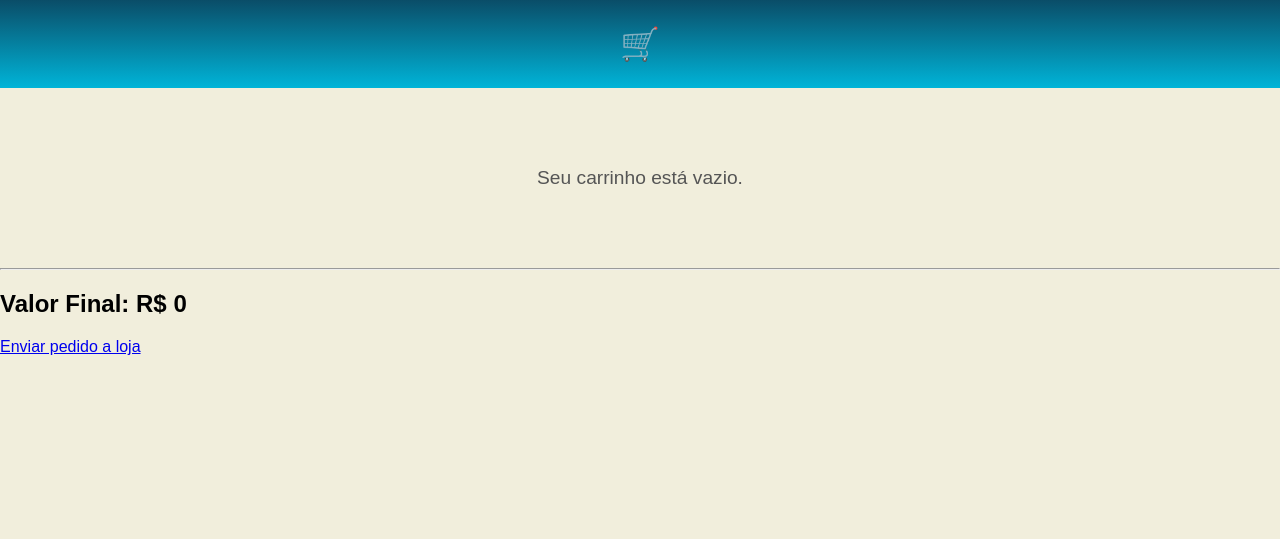
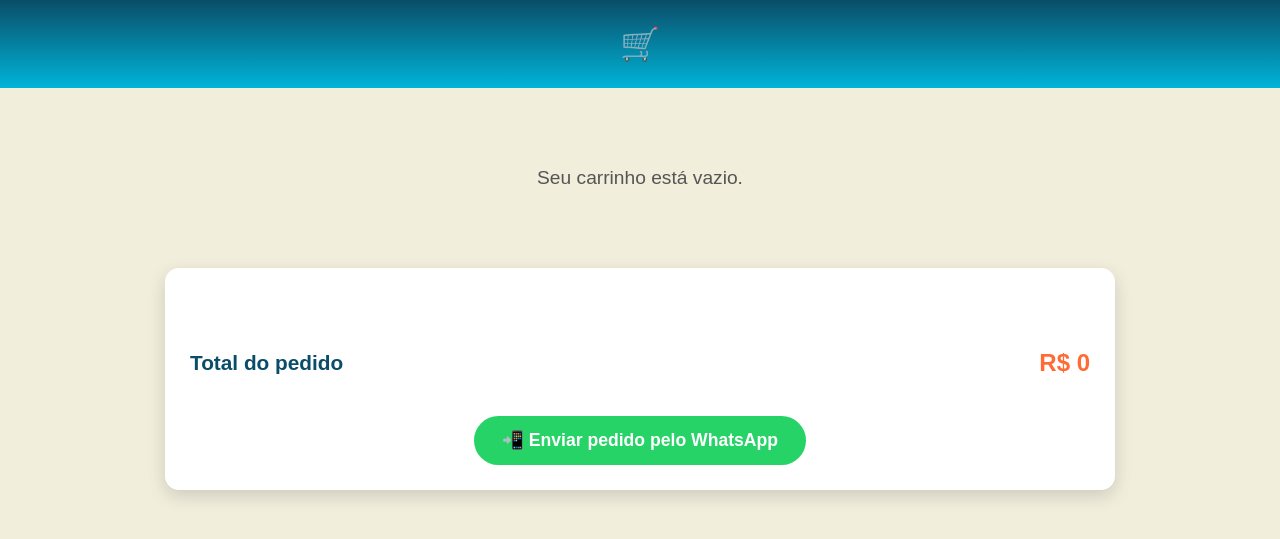
Before and after one commit to americogabriel/Site-mandesports, a Django app: page /carrinho/ in a window 1280 px wide. Shown: the top 539 px of the page. Run offline with Django 5.2, Linux system fonts and the light colour scheme; data comes from the database, SQL or seed files in the repository; both versions use the stored data as it was after the commit.

Commit message:
✨feat: Menu para filtrar itens na página principal funcionando e carrinho estilizado finalizado

```diff
--- a/catalogo/admin.py
+++ b/catalogo/admin.py
@@ -1,5 +1,6 @@
 from django.contrib import admin
-from .models import Item,Carrinho
+from .models import Item,Carrinho,Tipos
 
 admin.site.register(Item)
 admin.site.register(Carrinho)
+admin.site.register(Tipos)
--- a/catalogo/models.py
+++ b/catalogo/models.py
@@ -2,6 +2,12 @@ from django.db import models
 
 class Tipos(models.Model):
     tipo_mercadoria = models.CharField(max_length= 30)
+
+    class Meta:
+        verbose_name_plural = "Tipos"
+
+    def __str__(self):
+        return self.tipo_mercadoria
 
 class Item(models.Model):
     nome = models.CharField(max_length= 80)
--- a/catalogo/templates/catalogo/carrinho.html
+++ b/catalogo/templates/catalogo/carrinho.html
@@ -142,6 +142,71 @@
         .message.error {
             background-color: #e74c3c;
         }
+
+    /* RESUMO DO CARRINHO */
+        .resumo-carrinho {
+            background-color: #ffffff;
+            max-width: 900px;
+            margin: 30px auto 50px;
+            padding: 25px;
+
+            border-radius: 14px;
+            box-shadow: 0 6px 18px rgba(0, 0, 0, 0.15);
+
+            display: flex;
+            flex-direction: column;
+            gap: 20px;
+        }
+
+        .resumo-carrinho hr {
+            border: none;
+            border-top: 1px solid #ddd;
+        }
+
+        .valor-final {
+            display: flex;
+            justify-content: space-between;
+            align-items: center;
+
+            font-size: 1.3rem;
+            font-weight: bold;
+            color: #0A4D68;
+        }
+
+        .valor-final span {
+            color: #FF6B35;
+            font-size: 1.5rem;
+        }
+
+        /* BOTÃO WHATSAPP */
+        .contato {
+            text-align: center;
+        }
+
+        .contato a {
+            display: inline-flex;
+            align-items: center;
+            gap: 10px;
+
+            background-color: #25D366;
+            color: #ffffff;
+
+            padding: 14px 28px;
+            border-radius: 30px;
+
+            font-size: 1.1rem;
+            font-weight: bold;
+            text-decoration: none;
+
+            transition: transform 0.2s, box-shadow 0.2s, background-color 0.3s;
+        }
+
+        .contato a:hover {
+            background-color: #1ebe5d;
+            transform: translateY(-2px);
+            box-shadow: 0 8px 18px rgba(0, 0, 0, 0.25);
+        }
+
     </style>
 </head>
 <body>
@@ -185,17 +250,19 @@
     {% endfor %}
 
 </div>
-<div class="valor-final">
-    <hr></hr>
-    {% if valor_total %}
-        <h2>Valor Final: R$ {{ valor_total }}</h2>
-    {% else %}
-        <h2>Valor Final: R$ 0</h2>
-    {% endif %}
-</div>
+<div class="resumo-carrinho">
+    <hr>
 
-<div class="contato">
-    <a href="{{mensagem_url}} ">Enviar pedido a loja</a>
+    <div class="valor-final">
+        <p>Total do pedido</p>
+        <span>R$ {{ valor_total|default:"0" }}</span>
+    </div>
+
+    <div class="contato">
+        <a href="{{ mensagem_url }}" target="_blank">
+            📲 Enviar pedido pelo WhatsApp
+        </a>
+    </div>
 </div>
 
 
--- a/catalogo/views.py
+++ b/catalogo/views.py
@@ -13,6 +13,12 @@ class Home(ListView):
     template_name = 'catalogo/home.html'
     context_object_name = 'itens'
 
+    def get_queryset(self):
+        query = self.request.GET.get('q')
+        if query:
+            return Item.objects.filter(tipo=query)
+        return Item.objects.all()
+
 #----ITEM----
 class ItemDetail(DetailView):
     model = Item
@@ -23,6 +29,10 @@ class CreateItem(SuperAdminRequiredMixin, FormView):
     form_class = ItemForm
     template_name = 'catalogo/create_item.html'
     success_url = reverse_lazy('url_listaritem')
+
+    def form_valid(self,form):
+        form.save()
+        return super().form_valid(form)
 
 class UpdateItem(SuperAdminRequiredMixin,UpdateView):
     model = Item
```
Also changed, not shown: catalogo/form.py (+7 -1 lines), catalogo/templates/catalogo/home.html (+8 -8 lines), db.sqlite3.
